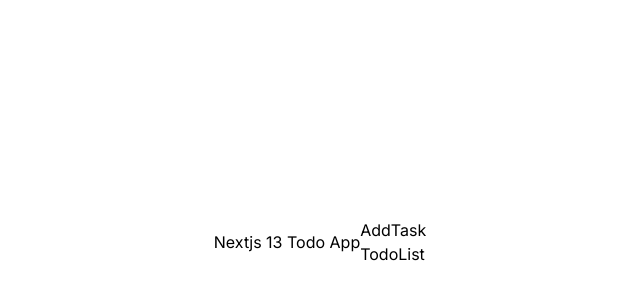
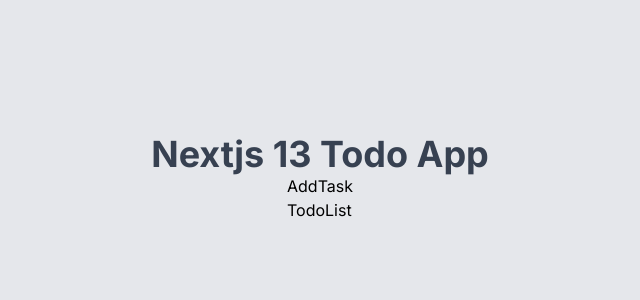
Before and after one commit to Shinmitt/self-todoapp, a Next.js app: page / in a window 1280 px wide. Shown: the part 158-458 px from the top of the page, without its empty margins (320-960 px from the left). Built offline with nearby package versions, Linux system fonts and the light colour scheme.

Commit message:
見出しの作成

```diff
--- a/src/app/page.tsx
+++ b/src/app/page.tsx
@@ -4,8 +4,8 @@
 
 export default function Home() {
   return (
-   <main　className="flex flex-qol items-center justify-center min-h-screen">
-    <h1>Nextjs 13 Todo App</h1>
+   <main　className="flex flex-col items-center justify-center min-h-screen py-2 bg-gray-200">
+    <h1 className="text-4xl font-bold text-gray-700 -mt-32">Nextjs 13 Todo App</h1>
     <div>
       <div>
         <AddTask />
```
